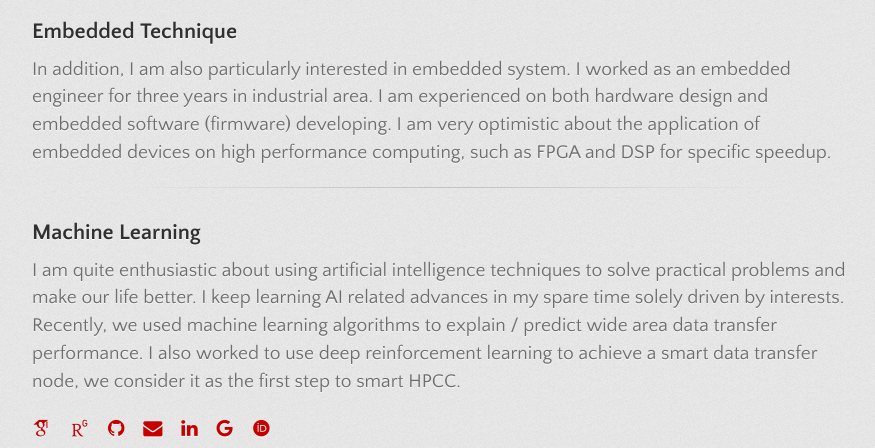
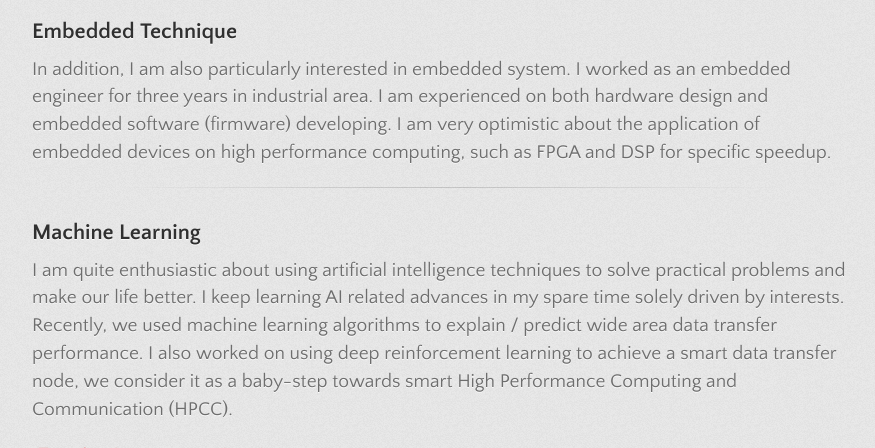
Before and after one commit to lzhengchun/lzhengchun.github.io, a Jekyll site: the page built from Research.md, in a window 1280 px wide and 900 px high, scrolled down 3053 px, cut to the strip 0-448 px from the top of the window. Shown: the whole strip, without its empty margins (198-1073 px from the left). Built offline with Jekyll 4.4.1, drawn with Linux system fonts in a browser that asks for light colours; some web fonts are replaced.

Commit message:
add, delete, polish etc.

```diff
--- a/Research.md
+++ b/Research.md
@@ -65,4 +65,4 @@ In addition, I am also particularly interested in embedded system. I worked as a
 ---
 ## Machine Learning
 
-I am quite enthusiastic about using artificial intelligence techniques to solve practical problems and make our life better. I keep learning AI related advances in my spare time solely driven by interests. Recently, we used machine learning algorithms to explain / predict wide area data transfer performance. I also worked to use deep reinforcement learning to achieve a smart data transfer node, we consider it as the first step to smart HPCC.
+I am quite enthusiastic about using artificial intelligence techniques to solve practical problems and make our life better. I keep learning AI related advances in my spare time solely driven by interests. Recently, we used machine learning algorithms to explain / predict wide area data transfer performance. I also worked on using deep reinforcement learning to achieve a smart data transfer node, we consider it as a baby-step towards smart High Performance Computing and Communication (HPCC).
```
Also changed, not shown: Publication.md (+1 -1 lines), experience.md (+5 -1 lines), index.md (+1 -1 lines), 2 other files.
